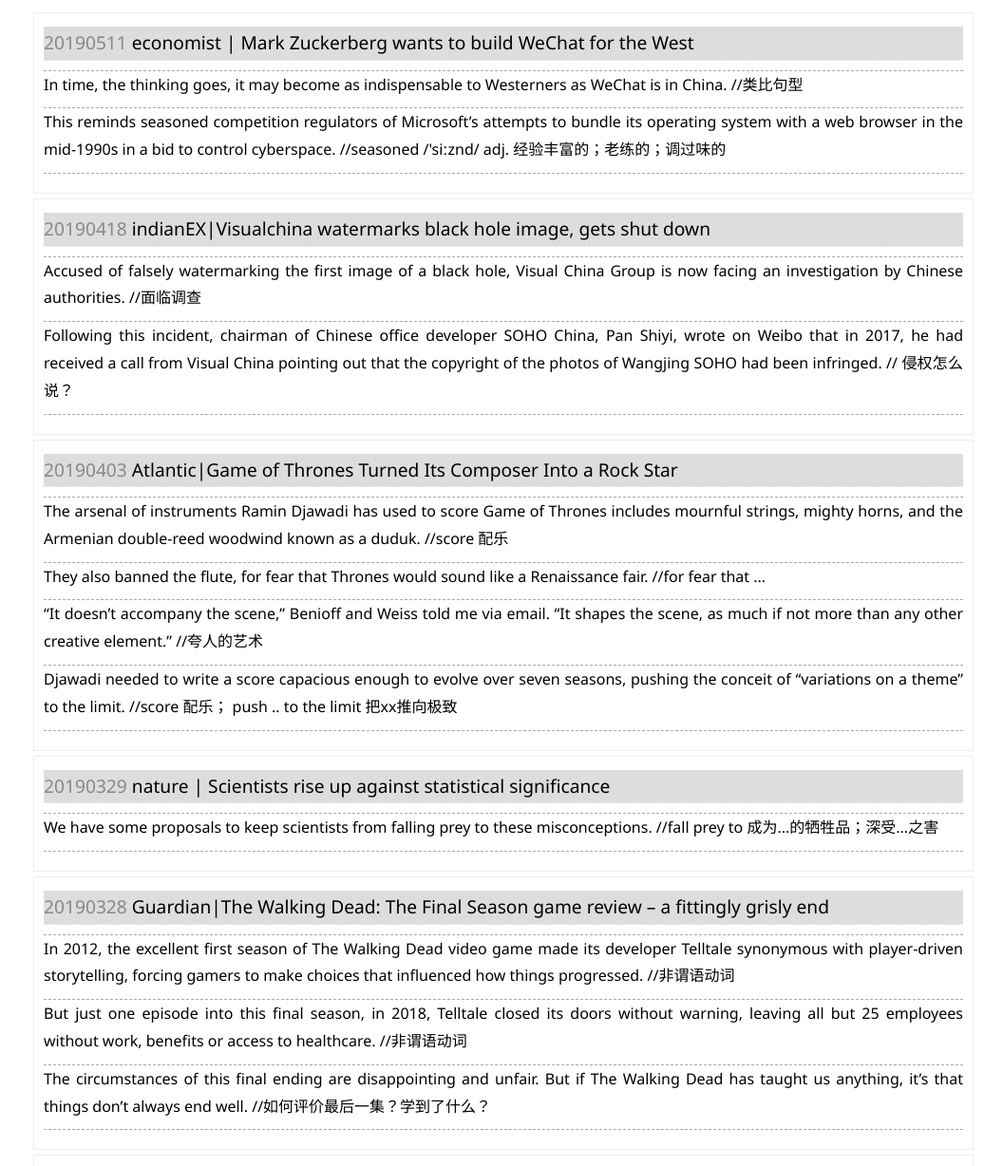
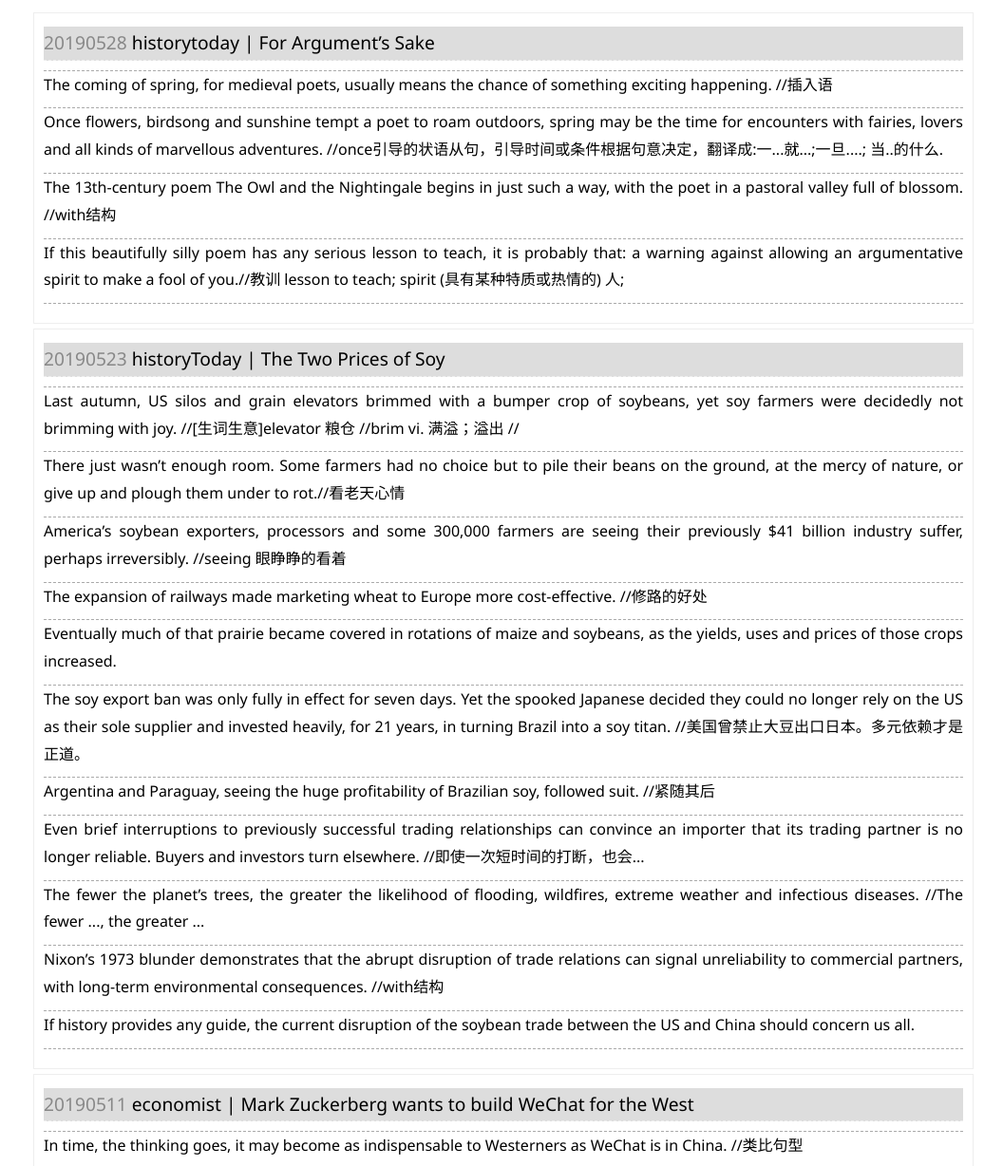
Before and after one commit to DawnEve/IELTS, a plain HTML site: page en/wechat.html in a window 1280 px wide. Shown: the part 76-1304 px from the top of the page at 95% size, without its empty margins (110-1166 px from the left). Drawn offline with Linux system fonts and the light colour scheme.

Commit message:
en0.2.26-3 订阅超过1000人

```diff
--- a/en/wechat.html
+++ b/en/wechat.html
@@ -29,7 +29,7 @@
 
 <body>
 <div class=wrap>
-	<h1>News & Digest <span class=small> <a href="/en">英语读报</a>@微信公众号 updated 20190511 </span></h1>
+	<h1>News & Digest <span class=small> <a href="/en">英语读报</a>@微信公众号 updated 20190529 </span></h1>
 
 
 
@@ -42,6 +42,65 @@
 			</p>
 	</div>
 <!--end-->
+
+
+
+
+
+
+
+
+
+
+
+
+
+
+
+
+<!--start -->
+	<div class=item>
+			<h2  class="title">20190528 <a target='_blank' href="https://mp.weixin.qq.com/s?__biz=MzI0NDcxNzc5Mg==&mid=2247486483&idx=1&sn=826cb1b444390a8be2cdaa49296b4a80">historytoday | For Argument’s Sake</a></h2>
+			<p>
+<p>The coming of spring, for medieval poets, usually means the chance of something exciting happening. //插入语</p>
+<p>Once flowers, birdsong and sunshine tempt a poet to roam outdoors, spring may be the time for encounters with fairies, lovers and all kinds of marvellous adventures. //once引导的状语从句，引导时间或条件根据句意决定，翻译成:一...就...;一旦....; 当..的什么.</p>
+<p>The 13th-century poem The Owl and the Nightingale begins in just such a way, with the poet in a pastoral valley full of blossom. //with结构</p>
+<p>If this beautifully silly poem has any serious lesson to teach, it is probably that: a warning against allowing an argumentative spirit to make a fool of you.//教训 lesson to teach; spirit  (具有某种特质或热情的) 人; </p>
+			</p>
+	</div>
+<!--end-->
+
+
+
+
+
+
+
+
+
+
+
+
+
+<!--start -->
+	<div class=item>
+			<h2  class="title">20190523 <a target='_blank' href="https://mp.weixin.qq.com/s?__biz=MzI0NDcxNzc5Mg==&mid=2247486453&idx=1&sn=a41221875680fd866e2762ff855304b3">historyToday | The Two Prices of Soy</a></h2>
+			<p>
+<p>Last autumn, US silos and grain elevators brimmed with a bumper crop of soybeans, yet soy farmers were decidedly not brimming with joy. //[生词生意]elevator 粮仓 //brim vi. 满溢；溢出 //</p>
+<p>There just wasn’t enough room. Some farmers had no choice but to pile their beans on the ground, at the mercy of nature, or give up and plough them under to rot.//看老天心情</p>
+<p>America’s soybean exporters, processors and some 300,000 farmers are seeing their previously $41 billion industry suffer, perhaps irreversibly. //seeing 眼睁睁的看着 </p>
+<p>The expansion of railways made marketing wheat to Europe more cost-effective. //修路的好处 </p>
+<p>Eventually much of that prairie became covered in rotations of maize and soybeans, as the yields, uses and prices of those crops increased. </p>
+<p>The soy export ban was only fully in effect for seven days. Yet the spooked Japanese decided they could no longer rely on the US as their sole supplier and invested heavily, for 21 years, in turning Brazil into a soy titan. //美国曾禁止大豆出口日本。多元依赖才是正道。</p>
+<p>Argentina and Paraguay, seeing the huge profitability of Brazilian soy, followed suit. //紧随其后</p>
+<p>Even brief interruptions to previously successful trading relationships can convince an importer that its trading partner is no longer reliable. Buyers and investors turn elsewhere. //即使一次短时间的打断，也会... </p>
+<p>The fewer the planet’s trees, the greater the likelihood of flooding, wildfires, extreme weather and infectious diseases. //The fewer ..., the greater ...</p>
+<p>Nixon’s 1973 blunder demonstrates that the abrupt disruption of trade relations can signal unreliability to commercial partners, with long-term environmental consequences. //with结构</p>
+<p>If history provides any guide, the current disruption of the soybean trade between the US and China should concern us all.</p>
+			</p>
+	</div>
+<!--end-->
+
 
 
 
```
Also changed, not shown: en/index.html (+4 -1 lines), en/ReadMe.txt.
